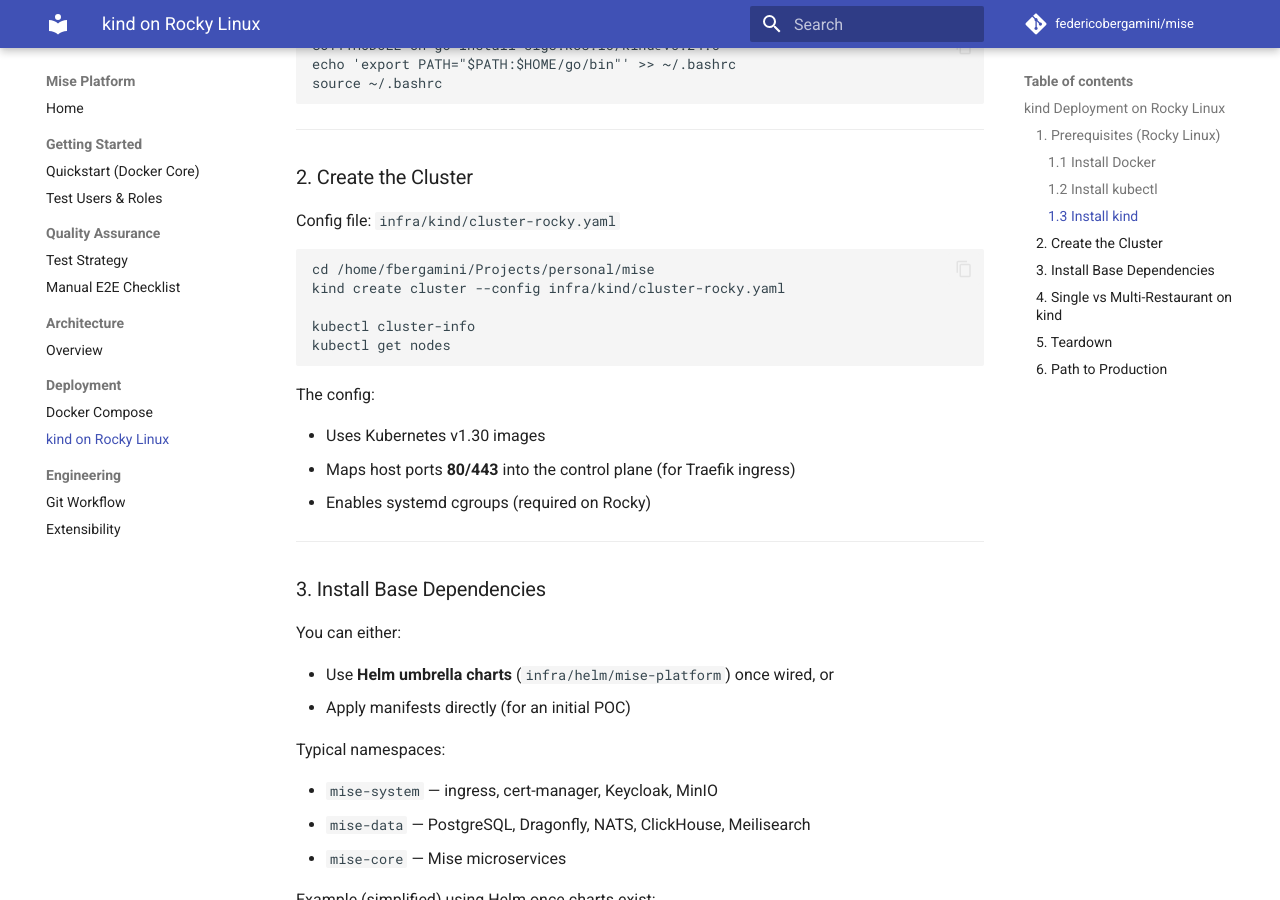
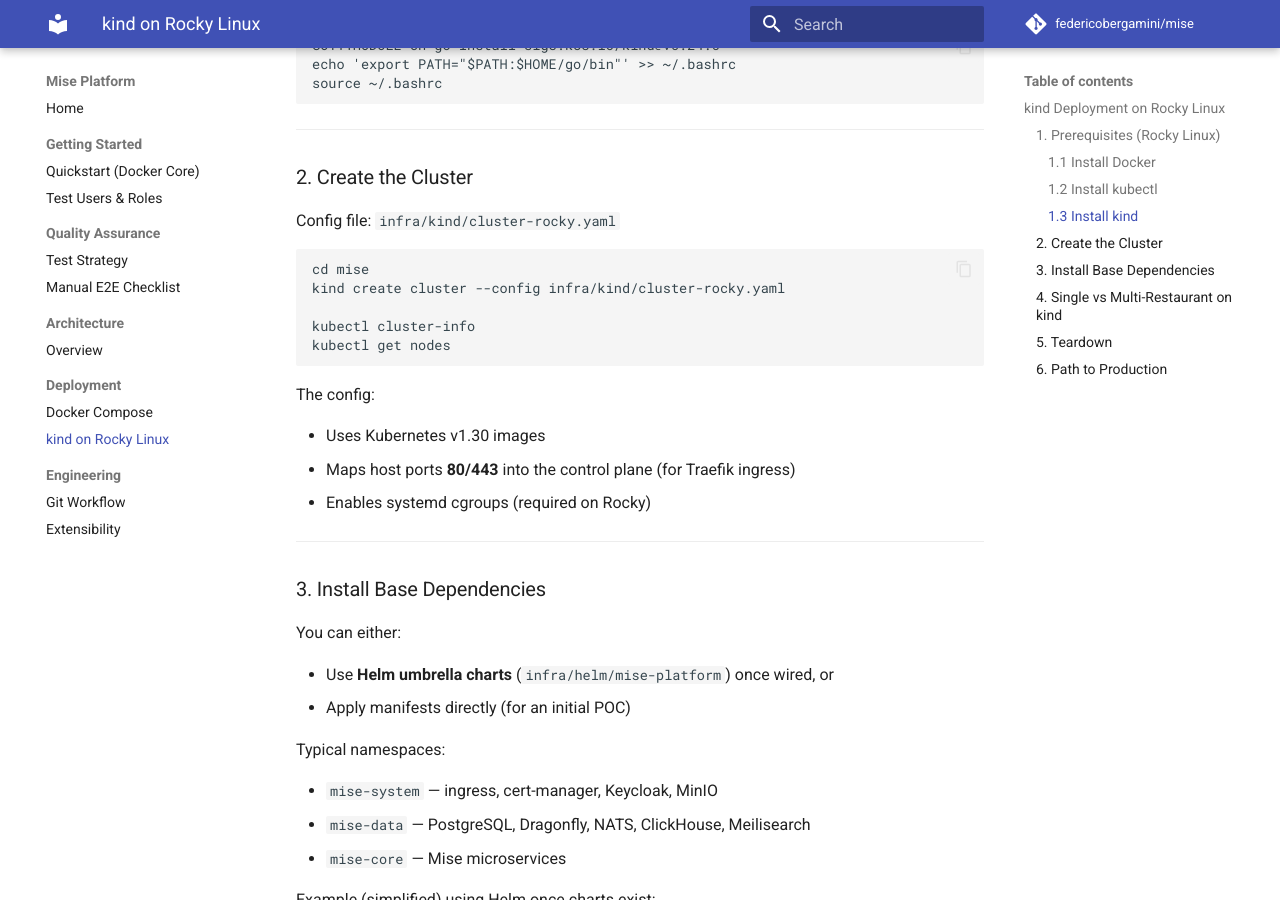
Before and after one commit to Fede-Berga/mise, an MkDocs documentation site: the page built from docs/deployment/kind-rocky.md, in a window 1280 px wide and 900 px high, scrolled down 1106 px. Built offline with MkDocs 1.6.1 and Material for MkDocs 9.7.7, drawn with Linux system fonts in a browser that asks for light colours; comment, search, counter and statistics services are not loaded.

Commit message:
fix: point code owners and security contact to the actual maintainer (#36)
CODEOWNERS named @fbergamini, an unrelated GitHub account, and SECURITY.md pointed to a security@mise.dev address that does not exist. Use @Fede-Berga and GitHub private vulnerability reporting instead, and drop a personal home path from the kind deployment guide.

````diff
--- a/docs/deployment/kind-rocky.md
+++ b/docs/deployment/kind-rocky.md
@@ -55,7 +55,7 @@
 Config file: `infra/kind/cluster-rocky.yaml`
 
 ```bash
-cd /home/fbergamini/Projects/personal/mise
+cd mise
 kind create cluster --config infra/kind/cluster-rocky.yaml
 
 kubectl cluster-info
````
Also changed, not shown: SECURITY.md (+1 -1 lines), 1 other file.
